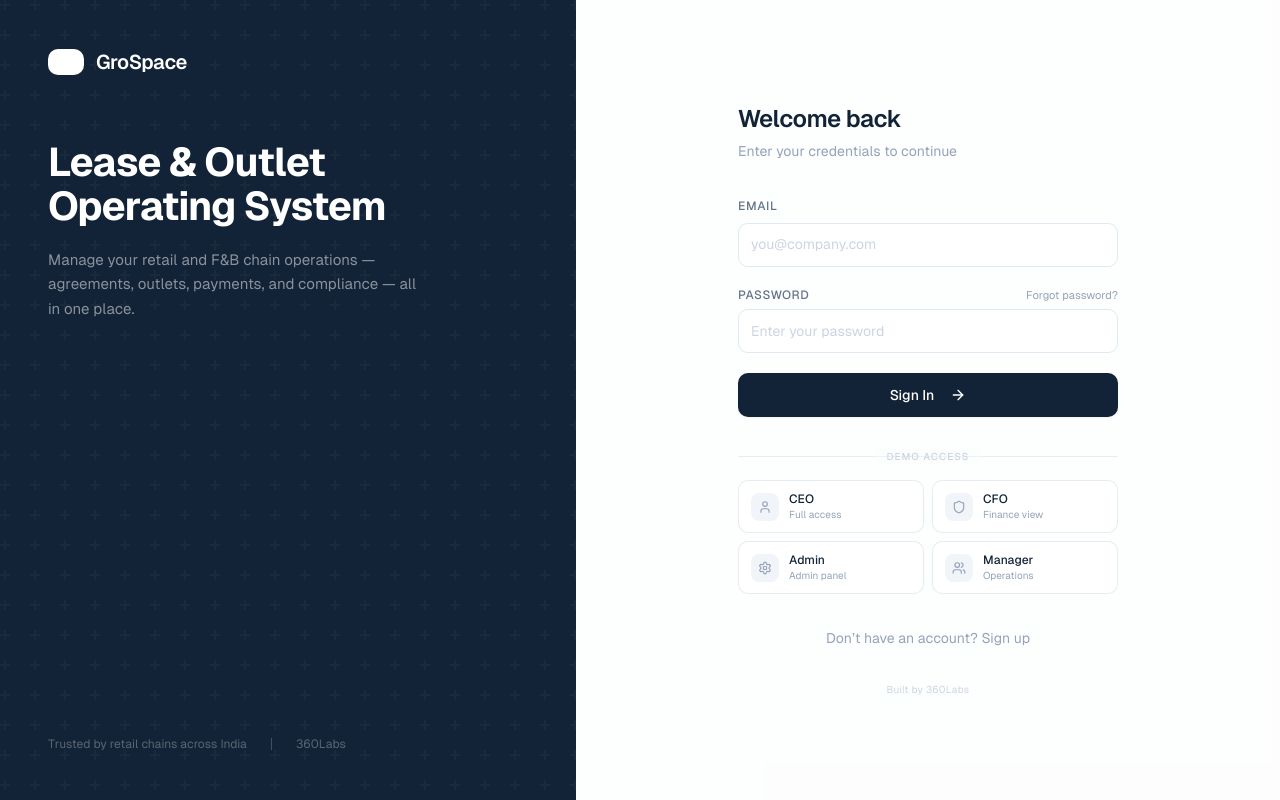
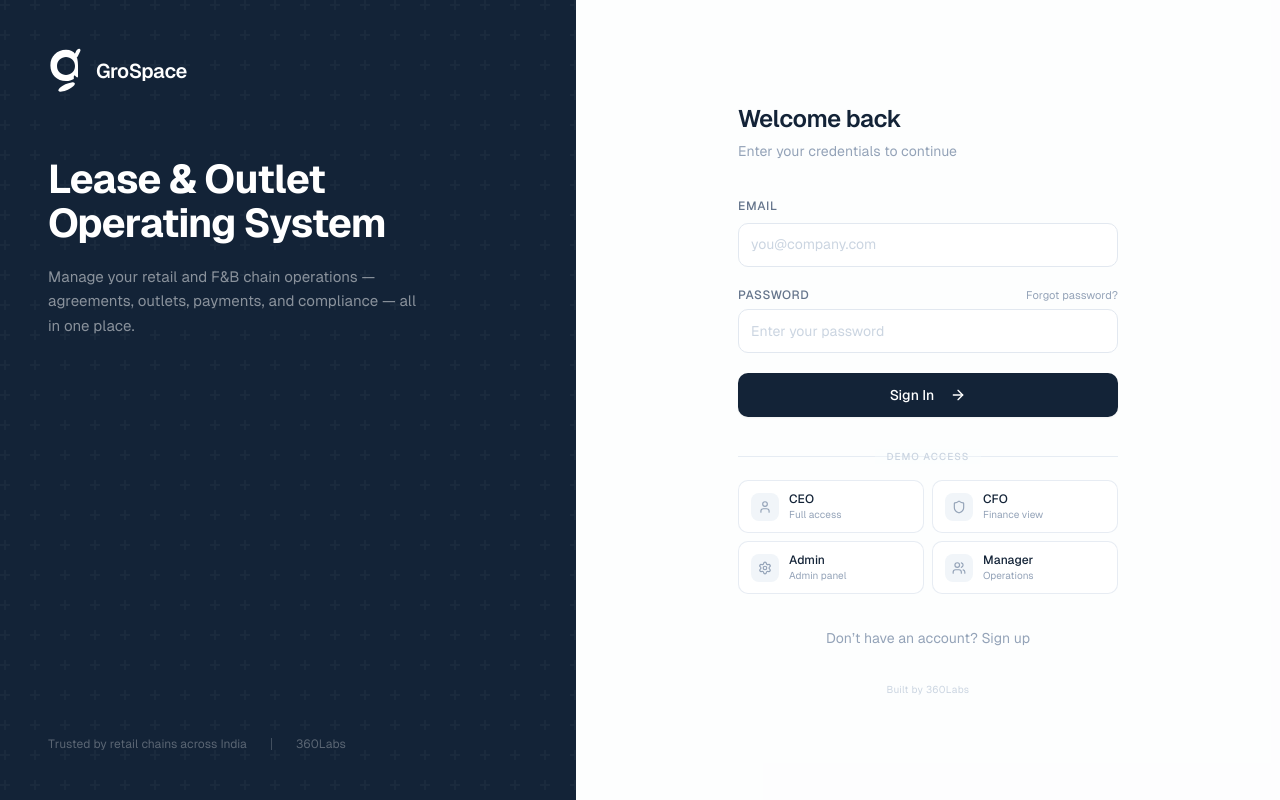
Before and after one commit to 100rabhkr/Grospace, a Next.js app: page /auth/login in a window 1280 px wide. Built offline with nearby package versions, Linux system fonts and the light colour scheme; no server answers.

Commit message:
fix: switch logo from PNG to SVG for proper visibility on all backgrounds
PNG had solid black background making it invisible on dark panels.
SVG uses currentColor and has no background, renders cleanly everywhere.
Also remove unused Image imports to prevent build failures.

```diff
--- a/src/app/auth/login/page.tsx
+++ b/src/app/auth/login/page.tsx
@@ -1,7 +1,6 @@
 "use client";
 
 import { useState, useEffect } from "react";
-import Image from "next/image";
 import { createClient } from "@/lib/supabase/client";
 import { Button } from "@/components/ui/button";
 import { Input } from "@/components/ui/input";
@@ -107,7 +106,7 @@ export default function LoginPage() {
 
         <div className="relative z-10">
           <div className="flex items-center gap-3 mb-16">
-            <Image src="/logo.png" alt="GroSpace" width={36} height={36} className="rounded-lg brightness-0 invert" />
+            <img src="/logo.svg" alt="GroSpace" width={36} height={36} className="text-white" style={{ filter: "brightness(0) invert(1)" }} />
             <span className="text-xl font-semibold tracking-tight text-white">GroSpace</span>
           </div>
 
@@ -155,7 +154,7 @@ export default function LoginPage() {
         >
           {/* Mobile logo */}
           <div className="flex items-center gap-2.5 mb-10 lg:hidden">
-            <Image src="/logo.png" alt="GroSpace" width={32} height={32} className="rounded-lg" />
+            <img src="/logo.svg" alt="GroSpace" width={32} height={32} />
             <span className="text-lg font-semibold tracking-tight text-[#132337]">GroSpace</span>
           </div>
 
--- a/src/components/mobile-nav.tsx
+++ b/src/components/mobile-nav.tsx
@@ -1,6 +1,5 @@
 "use client";
 
-import Image from "next/image";
 import { usePathname, useRouter } from "next/navigation";
 import {
   LayoutDashboard,
@@ -62,7 +61,7 @@ export function MobileNav({ open, onOpenChange }: MobileNavProps) {
       <SheetContent side="left" className="w-[280px] p-0">
         <SheetHeader className="p-4 border-b border-neutral-100">
           <SheetTitle className="flex items-center gap-2.5">
-            <Image src="/logo.png" alt="GroSpace" width={28} height={28} className="rounded-lg" />
+            <img src="/logo.svg" alt="GroSpace" width={28} height={28} />
             <span className="text-[17px] font-semibold tracking-tight text-[#132337]">GroSpace</span>
           </SheetTitle>
         </SheetHeader>
--- a/src/components/sidebar.tsx
+++ b/src/components/sidebar.tsx
@@ -1,7 +1,6 @@
 "use client";
 
 import Link from "next/link";
-import Image from "next/image";
 import { usePathname, useRouter } from "next/navigation";
 import {
   LayoutDashboard,
@@ -66,7 +65,7 @@ export function Sidebar() {
       {/* Logo */}
       <div className="h-14 flex items-center px-5 border-b border-neutral-100/60">
         <Link href="/" className="flex items-center gap-2.5">
-          <Image src="/logo.png" alt="GroSpace" width={28} height={28} className="rounded-lg" />
+          <img src="/logo.svg" alt="GroSpace" width={28} height={28} />
           <span className="text-[17px] font-semibold tracking-tight text-[#132337]">GroSpace</span>
         </Link>
       </div>
```
